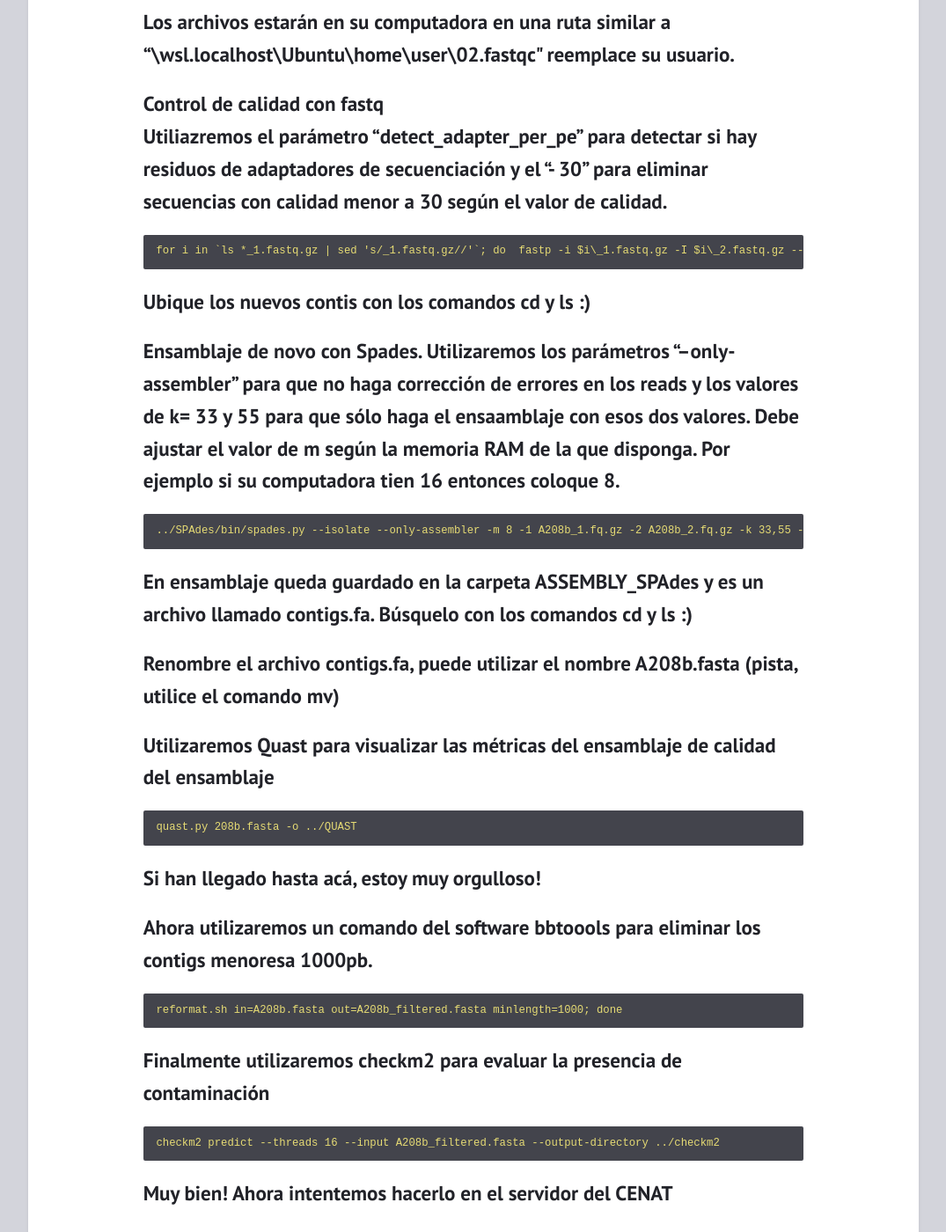
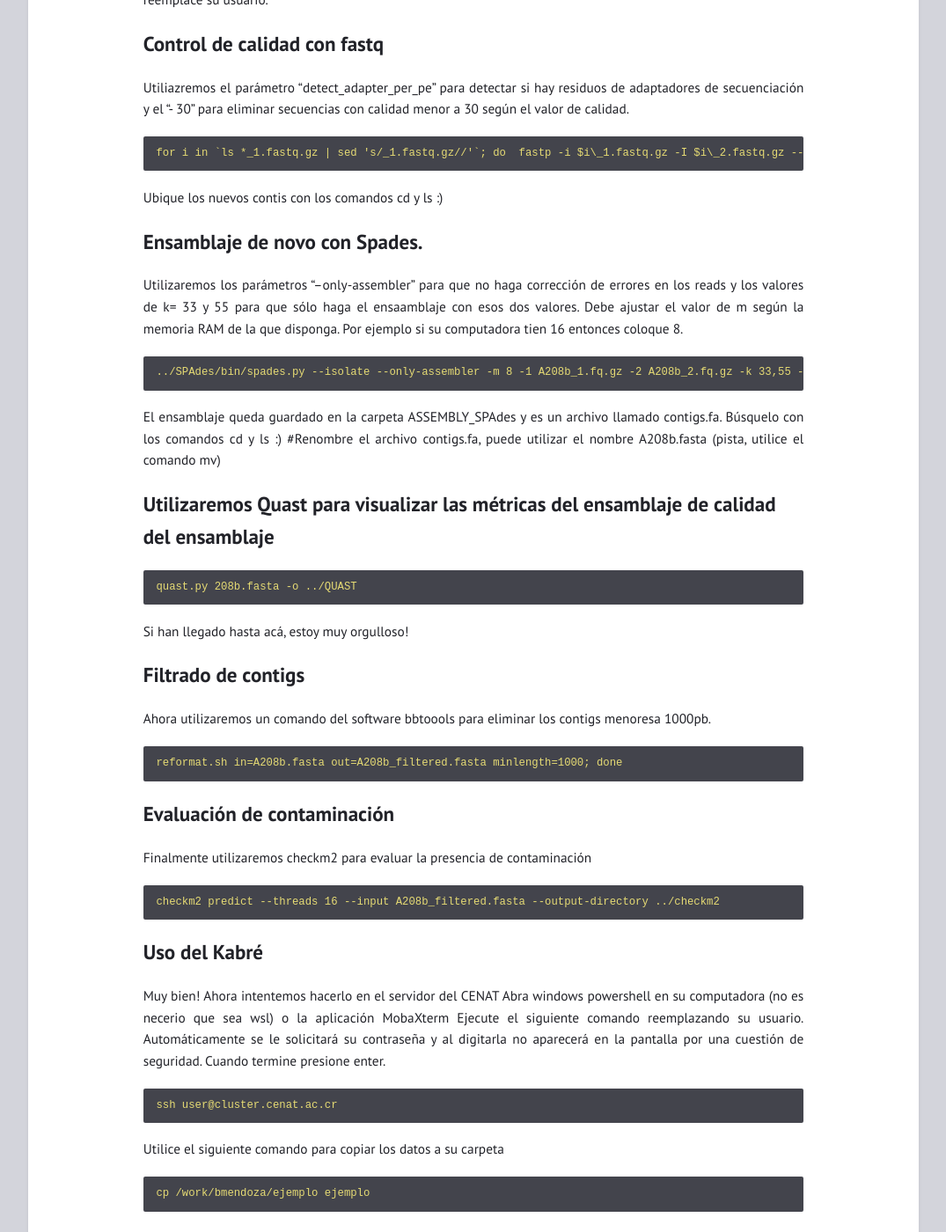
Before and after one commit to braddmg/GenPro, a Jekyll site: the page built from _posts/2024-08-21-Control-de-calidad-y-ensamblaje.md, in a window 1280 px wide and 1400 px high, scrolled down 675 px. Shown: the whole window at 88% size, without its empty margins (102-1177 px from the left). Built offline with Jekyll 4.4.1, drawn with Linux system fonts in a browser that asks for light colours; some of the changed text lies outside the part shown.

Commit message:
Update 2024-08-21-Control-de-calidad-y-ensamblaje.md

````diff
--- a/_posts/2024-08-21-Control-de-calidad-y-ensamblaje.md
+++ b/_posts/2024-08-21-Control-de-calidad-y-ensamblaje.md
@@ -13,58 +13,62 @@ Por algún motivo PacBio envía el archivo en fomato BAM, por lo que hay que con
 ```yml
 samtools fastq m64268e_240324_144300.subreads.bam > A208b_PacBio.fastq
 ```
-## Utilizaremos Fastqc que es un programa que sirve para evaluar la calidad de las secuencias. <br> Vamos a utilizar un loop para procesar todas las secuencias en un sólo comando.
+## Evaluación de la calidad de los reads
+Utilizaremos Fastqc que es un programa que sirve para evaluar la calidad de las secuencias. <br> Vamos a utilizar un loop para procesar todas las secuencias en un sólo comando.
 
 ```yml
 for f in *.fastq; do fastqc "$f" -o ../02.fastqc/; done;
 ```
 
-## Los archivos estarán en su computadora en una ruta similar a "\\wsl.localhost\Ubuntu\home\user\02.fastqc\" reemplace su usuario.
+Los archivos estarán en su computadora en una ruta similar a "\\wsl.localhost\Ubuntu\home\user\02.fastqc\" reemplace su usuario.
 
-## Control de calidad con fastq <br> Utiliazremos el parámetro "detect_adapter_per_pe" para detectar si hay residuos de adaptadores de secuenciación y el "- 30" para eliminar secuencias con calidad menor a 30 según el valor de calidad.
+## Control de calidad con fastq
+Utiliazremos el parámetro "detect_adapter_per_pe" para detectar si hay residuos de adaptadores de secuenciación y el "- 30" para eliminar secuencias con calidad menor a 30 según el valor de calidad.
 
 ```yml
 for i in `ls *_1.fastq.gz | sed 's/_1.fastq.gz//'`; do  fastp -i $i\_1.fastq.gz -I $i\_2.fastq.gz --detect_adapter_for_pe -o ../fastp/$i\_1.fq.gz -O ../fastp/$i\_2.fq.gz -h ../fastp/$i\_fastq.html -e 30; done
 ```
-# Ubique los nuevos contis con los comandos cd y ls :)
+Ubique los nuevos contis con los comandos cd y ls :)
 
-## Ensamblaje de novo con Spades. Utilizaremos los parámetros "--only-assembler" para que no haga corrección de errores en los reads y los valores de k= 33 y 55 para que sólo haga el ensaamblaje con esos dos valores. Debe ajustar el valor de m según la memoria RAM de la que disponga. Por ejemplo si su computadora tien 16 entonces coloque 8.
+## Ensamblaje de novo con Spades.
+Utilizaremos los parámetros "--only-assembler" para que no haga corrección de errores en los reads y los valores de k= 33 y 55 para que sólo haga el ensaamblaje con esos dos valores. Debe ajustar el valor de m según la memoria RAM de la que disponga. Por ejemplo si su computadora tien 16 entonces coloque 8.
 
 ```yml
 ../SPAdes/bin/spades.py --isolate --only-assembler -m 8 -1 A208b_1.fq.gz -2 A208b_2.fq.gz -k 33,55 -o ../ASSEMBLY_SPAdes/
 ```
 
-## En ensamblaje queda guardado en la carpeta ASSEMBLY_SPAdes y es un archivo llamado contigs.fa. Búsquelo con los comandos cd y ls :)
-## Renombre el archivo contigs.fa, puede utilizar el nombre A208b.fasta (pista, utilice el comando mv)
+El ensamblaje queda guardado en la carpeta ASSEMBLY_SPAdes y es un archivo llamado contigs.fa. Búsquelo con los comandos cd y ls :)
+#Renombre el archivo contigs.fa, puede utilizar el nombre A208b.fasta (pista, utilice el comando mv)
 
 ## Utilizaremos Quast para visualizar las métricas del ensamblaje de calidad del ensamblaje
 
 ```yml
 quast.py 208b.fasta -o ../QUAST
 ```
-## Si han llegado hasta acá, estoy muy orgulloso!
-## Ahora utilizaremos un comando del software bbtoools para eliminar los contigs menoresa 1000pb.
+Si han llegado hasta acá, estoy muy orgulloso!
+## Filtrado de contigs
+Ahora utilizaremos un comando del software bbtoools para eliminar los contigs menoresa 1000pb.
 
 ```yml
 reformat.sh in=A208b.fasta out=A208b_filtered.fasta minlength=1000; done
 ```
 
-## Finalmente utilizaremos checkm2 para evaluar la presencia de contaminación
+## Evaluación de contaminación
+Finalmente utilizaremos checkm2 para evaluar la presencia de contaminación
 
 ```yml
 checkm2 predict --threads 16 --input A208b_filtered.fasta --output-directory ../checkm2
 ```
 
-## Muy bien! Ahora intentemos hacerlo en el servidor del CENAT
-
-## Abra windows powershell en su computadora (no es necerio que sea wsl) o la aplicación MobaXterm
-## Ejecute el siguiente comando reemplazando su usuario. Automáticamente se le solicitará su contraseña y al digitarla no aparecerá en la pantalla por una cuestión de seguridad. Cuando termine presione enter.
+## Uso del Kabré
+Muy bien! Ahora intentemos hacerlo en el servidor del CENAT
+Abra windows powershell en su computadora (no es necerio que sea wsl) o la aplicación MobaXterm
+Ejecute el siguiente comando reemplazando su usuario. Automáticamente se le solicitará su contraseña y al digitarla no aparecerá en la pantalla por una cuestión de seguridad. Cuando termine presione enter.
 
 ```yml
 ssh user@cluster.cenat.ac.cr
 ```
-## Utilice el siguiente comando para copiar los datos a su carpeta
-
+Utilice el siguiente comando para copiar los datos a su carpeta
 ```yml
 cp /work/bmendoza/ejemplo ejemplo
 ```
````
